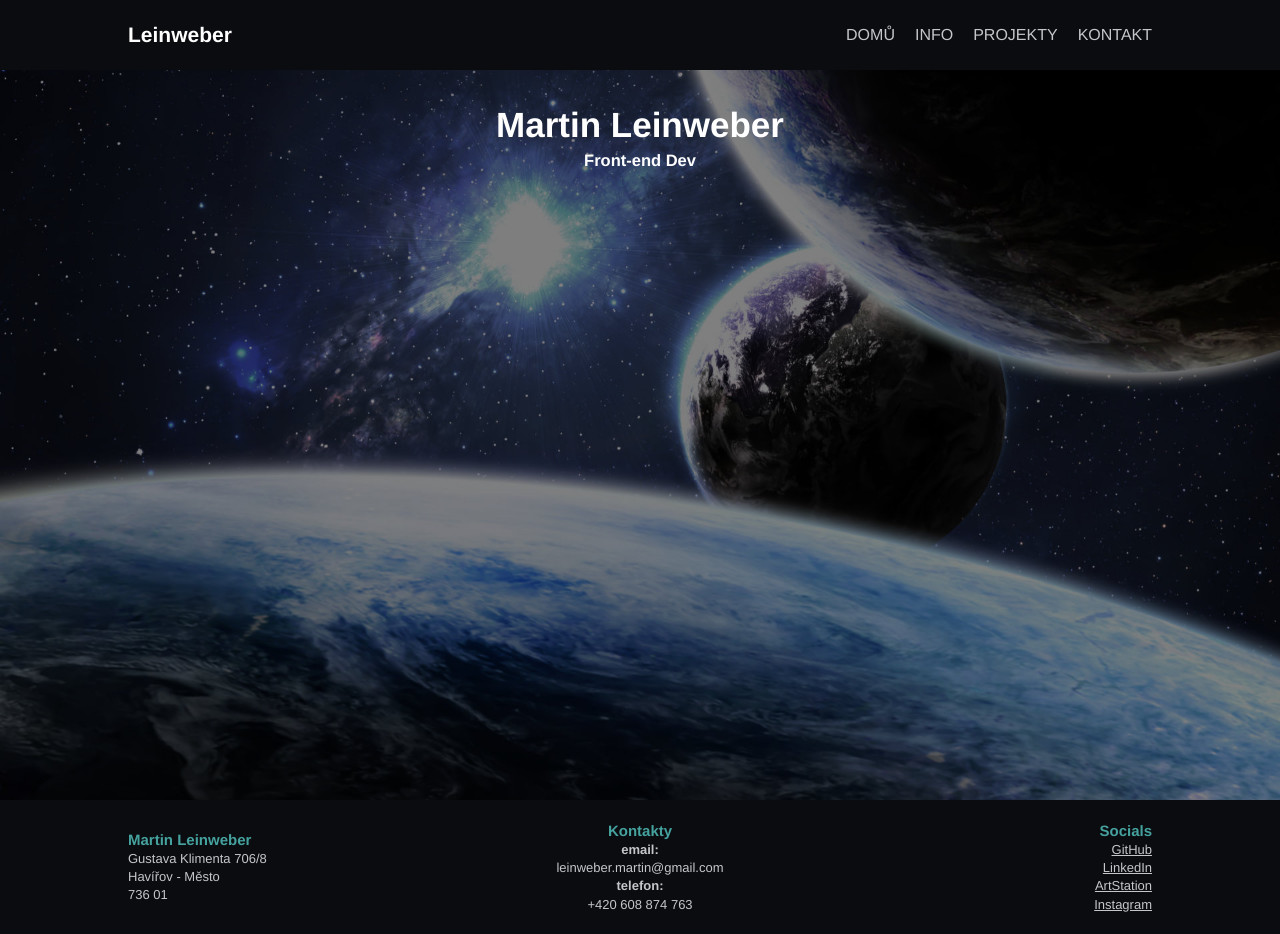
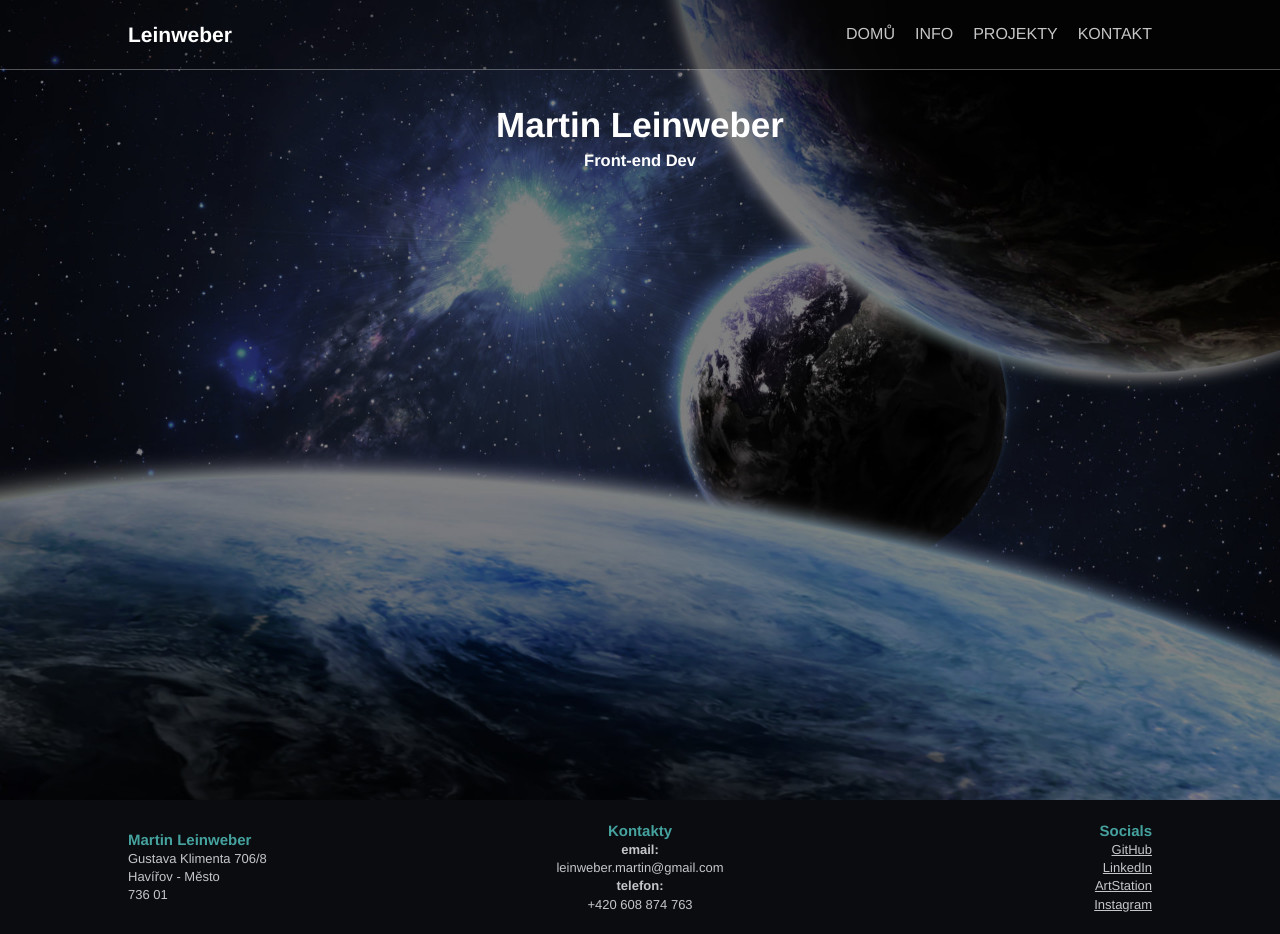
Before and after one commit to leinweberm/portfolioWeb, a React (Create React App) app: page / in a window 1280 px wide. Built offline with nearby package versions, Linux system fonts and the light colour scheme.

Commit message:
Navbar color change
changing opacity when scrolling

```diff
--- a/package.json
+++ b/package.json
@@ -12,7 +12,9 @@
     "framer-motion": "^6.3.4",
     "react": "^18.1.0",
     "react-dom": "^18.1.0",
+    "react-google-recaptcha": "^2.1.0",
     "react-icons": "^4.3.1",
+    "react-recaptcha": "^2.3.10",
     "react-router-dom": "^6.3.0",
     "react-scripts": "5.0.1",
     "react-transition-group": "^4.4.2",
--- a/public/index.html
+++ b/public/index.html
@@ -6,8 +6,8 @@
     <meta name="viewport" content="width=device-width, initial-scale=1" />
     <meta name="theme-color" content="#000000" />
     <meta
-      name="description"
-      content="Web site created using create-react-app"
+      name="Leinweber Martin"
+      content="Online portfolio. JavaScript projects, React.js projects, graphic design projects"
     />
     <link rel="apple-touch-icon" href="%PUBLIC_URL%/logo192.png" />
     <!--
@@ -24,20 +24,18 @@
       work correctly both with client-side routing and a non-root public URL.
       Learn how to configure a non-root public URL by running `npm run build`.
     -->
-    <title>React App</title>
+    <title>Leinweber Martin</title>
   </head>
   <body>
     <noscript>You need to enable JavaScript to run this app.</noscript>
     <div id="root"></div>
     <!--
-      This HTML file is a template.
-      If you open it directly in the browser, you will see an empty page.
+      I am glad you have found me!
+      Welcome on my online portfolio page.
+      You can find here informations about me and my projects.
 
-      You can add webfonts, meta tags, or analytics to this file.
-      The build step will place the bundled scripts into the <body> tag.
-
-      To begin the development, run `npm start` or `yarn start`.
-      To create a production bundle, use `npm run build` or `yarn build`.
+      Feel free to check out any of my github repositories, live demos or just downlaod my CV.
+      If you need to contact me, choose whatever way suits you best in kontakt section.
     -->
   </body>
 </html>
--- a/src/components/Contact/contactForm.js
+++ b/src/components/Contact/contactForm.js
@@ -16,6 +16,7 @@ export default function ContactForm() {
     const statusMessage = useRef('');
     const statusButton = useRef('OK');
 
+
       const handleChange = (e) => {
         setToSend({ ...toSend, [e.target.name]: e.target.value });
       };
@@ -30,7 +31,6 @@ export default function ContactForm() {
         if(isEmail){
            const isNotEmpty = () => {
               if(toSend.from_name && toSend.message){
-                 console.log('SUCESS! sending email');
                  send(
                     'service_tw1qnxw',
                     'template_u8bv70o',
@@ -44,7 +44,6 @@ export default function ContactForm() {
                     console.log('FAILED...', err);
                  });
               } else {
-                 console.log('FAIL! Empty name or messege');
                  if(toSend.from_name === ''){
                     statusName.current = 'prosím vyplňte jméno';
                  }
@@ -57,7 +56,6 @@ export default function ContactForm() {
            }
            isNotEmpty();
         } else {
-           console.log('Wrong email format!');
            statusEmail.current = 'neplatný formát emailu';
            statusTitle.current = 'Odeslání selhalo!';
            statusButton.current = 'OPRAVIT';
--- a/src/components/Contact/contactStyles.js
+++ b/src/components/Contact/contactStyles.js
@@ -183,10 +183,10 @@ export const SendButton = styled.div`
     margin-bottom: 30px;
     background-color: ${palette.whiteOp01};
     border-radius: 20px;
-    transition: 1s ease-in-out;
+    transition: 0.5s ease-in-out;
     cursor: pointer;
     &:hover {
-        transition: 1s ease-in-out;
+        transition: 0.5s ease-in-out;
         border-radius: 0;
         background-color: ${palette.whiteOp03};
         border: 1px solid white;
@@ -200,7 +200,7 @@ export const AlertWindow = styled.div`
     align-items: center;
     width: 200px;
     padding: 20px;
-    background-color: ${palette.whiteOp};
+    background-color: rgb(169, 169, 169);
     border: 1px solid ${palette.whiteFull};
     border-radius: 20px;
     ${props => {
--- a/src/components/Contact/index.js
+++ b/src/components/Contact/index.js
@@ -18,14 +18,14 @@ export default function Contact() {
                 <b style={{marginBottom: "10px"}}>EMAIL</b>
                 <p>leinweber.martin@gmail.com</p>
             </ContactButton>
-            <ContactButton onClick={(e) => {console.log('click event Email')}}>
+            <ContactButton onClick={(e) => {window.open("https://www.facebook.com/martin.leinweber")}}>
             <LogoContainer>
                 <img src={MessengerLogo} alt="logo messenger" />
             </LogoContainer>
                 <b style={{marginBottom: "10px"}}>MESSENGER</b>
                 <p>Martin Leinweber</p>
             </ContactButton>
-            <ContactButton onClick={(e) => {window.open("https://wa.me/<+420-420608874763>", "_blank")}}>
+            <ContactButton onClick={(e) => {window.open("https://web.whatsapp.com/send?phone=+420-420608874763&text=dobry-den-&app_absent=0", "_blank")}}>
                 <LogoContainer>
                     <img src={WhatsAppLogo} alt="logo messenger" />
                 </LogoContainer>
--- a/src/components/Navbar/desktopNav.js
+++ b/src/components/Navbar/desktopNav.js
@@ -1,10 +1,20 @@
-import React from 'react';
+import React, { useState } from 'react';
 import { Navi, MenuList, MenuItem, MenuLink, BrandName } from './navbarStyles';
 
 export default function DesktopNav() {
+   const [navbarColor, setNavbarColor] = useState(false);
+   const changeNavbarColor = () => {
+      if (window.scrollY <= 70){
+         setNavbarColor(true);
+      } else {
+         setNavbarColor(false);
+      }
+   };
+   window.addEventListener('scroll', changeNavbarColor);
+
   return (
    <>
-      <Navi>
+      <Navi backgroundStyle={navbarColor}>
          <div style={{display:'flex', flexDirection:'row', justifyContent:'space-between', width:'80%', maxWidth:'1200px'}}>
             <BrandName>
                <h1>Leinweber</h1>
--- a/src/components/Navbar/mobileNav.js
+++ b/src/components/Navbar/mobileNav.js
@@ -3,10 +3,19 @@ import { MobMenuList, MobMenuItem, MobMenuLink, MobNavi, Hamburger, BrandName }
 
 export default function MobileNav() {
    const [ isNavActive, setIsNavActive ] = useState(false);
+   const [navbarColor, setNavbarColor] = useState(false);
+   const changeNavbarColor = () => {
+      if (window.scrollY <= 70){
+         setNavbarColor(true);
+      } else {
+         setNavbarColor(false);
+      }
+   };
+   window.addEventListener('scroll', changeNavbarColor);
 
    return (
       <>
-         <MobNavi>
+         <MobNavi backgroundStyle={navbarColor}>
             <BrandName>
                <h1>Leinweber</h1>
             </BrandName>
@@ -18,7 +27,9 @@ export default function MobileNav() {
                   <MobMenuItem><MobMenuLink to="/contact" onClick={() => {setIsNavActive(!isNavActive);}}>CONTACT</MobMenuLink></MobMenuItem>
                </MobMenuList >
             }
-            <Hamburger onClick={() => {setIsNavActive(!isNavActive);}}/>
+            <Hamburger onClick={() => {
+               setIsNavActive(!isNavActive);
+            }}/>
          </MobNavi>
       </>
    );
--- a/src/components/Navbar/navbarStyles.js
+++ b/src/components/Navbar/navbarStyles.js
@@ -13,8 +13,21 @@ export const Navi = styled.nav`
    z-index: 10;
    justify-content: space-evenly;
    align-items: center;
-   background-color: ${palette.almostBlack};
-
+   ${props => {
+    if (props.backgroundStyle === true) {
+      return `
+      transition: 0.6s ease-in-out;
+      background: ${palette.almostBlackOp03};
+      border-bottom: 1px solid ${palette.whiteOp03};
+      `;
+    } else {
+      return `
+      transition: 0.6s ease-in-out;
+      background-color: ${palette.almostBlack};
+      border: none;
+      `;
+    }
+   }}
    @media (max-width: 500px) {
       display: none;
    }
@@ -63,9 +76,23 @@ export const MobNavi = styled.nav`
    z-index: 10;
    justify-content: space-between;
    align-items: center;
-   background-color: ${palette.almostBlack};
+   //background-color: ${palette.almostBlack};
    display: none;
-
+   ${props => {
+    if (props.backgroundStyle === true) {
+      return `
+      transition: 0.6s ease-in-out;
+      background: ${palette.almostBlackOp03};
+      border-bottom: 1px solid ${palette.whiteOp03};
+      `;
+    } else {
+      return `
+      transition: 0.6s ease-in-out;
+      background-color: ${palette.almostBlack};
+      border: none;
+      `;
+    }
+   }}
    @media (max-width: 500px) {
       display: flex;
       font-size: 18px;
@@ -85,7 +112,7 @@ export const MobMenuList = styled.ul`
    justify-content: space-evenly;
    align-items: center;
    top: 70px;
-   height: 400px;
+   height: 100vh;
    width: 100%;
    background-color: ${palette.almostBlack};
    z-index: -1;
```
Also changed, not shown: public/manifest.json, ruzne.txt (added), 1 other file (tests, documents, lock files or other folders).
